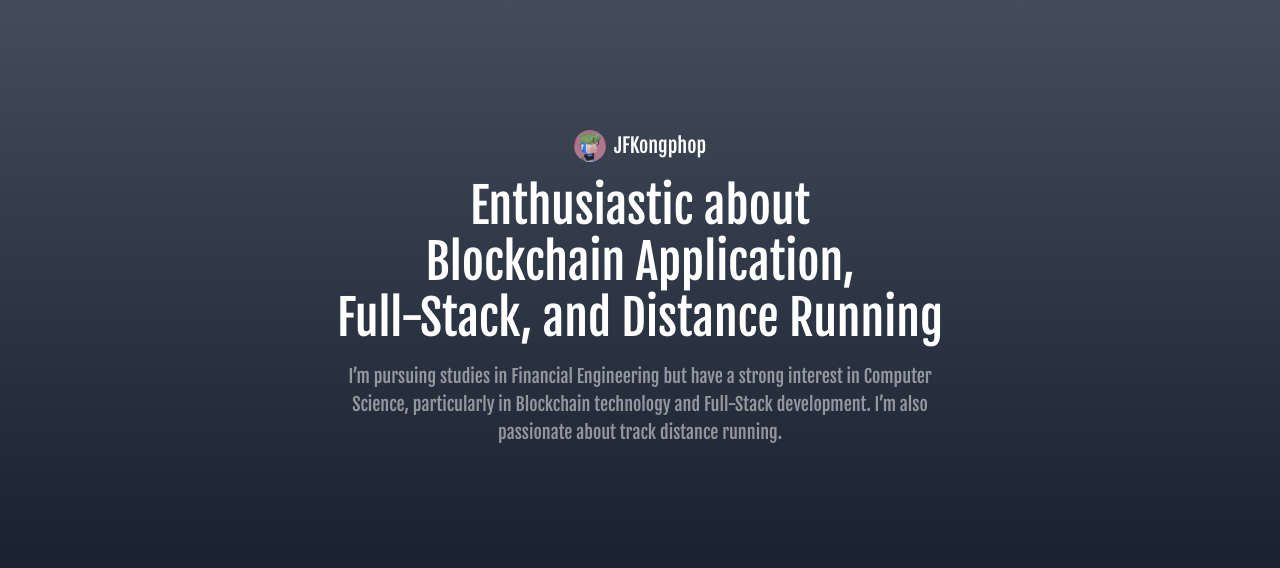
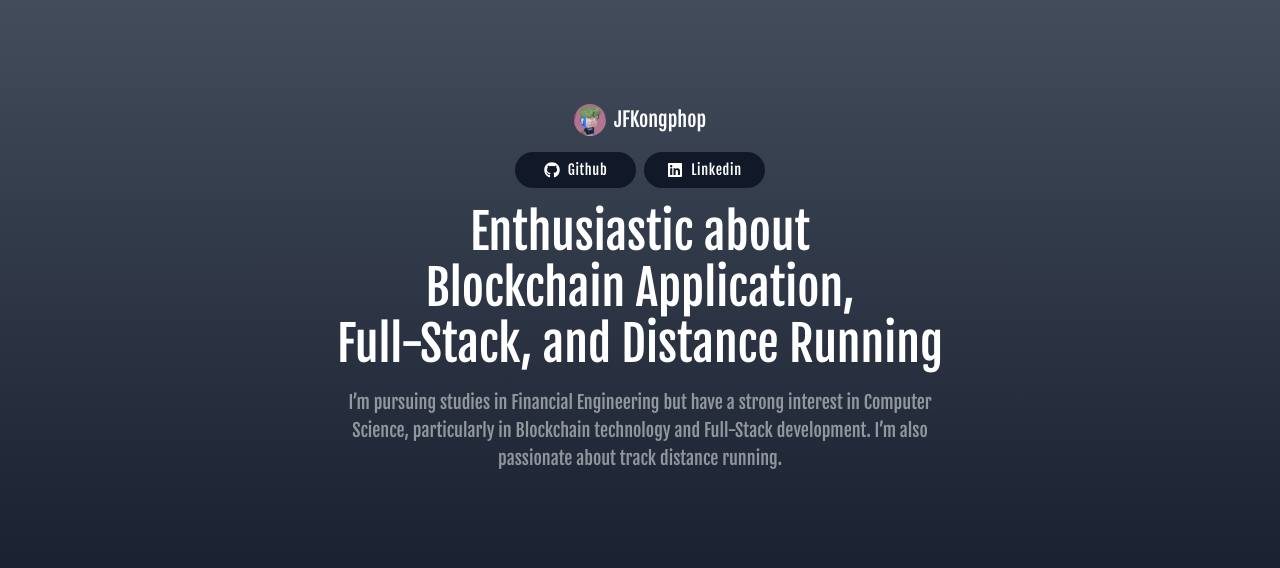
Before and after one commit to JFKongphop/running-dashboard, a React (Vite) app: page / in a window 1280 px wide. Shown: the part 112-680 px from the top of the page. Built offline with nearby package versions, Linux system fonts and the light colour scheme; a web font is replaced by a local one.

Commit message:
add github and linkedin

```diff
--- a/package.json
+++ b/package.json
@@ -18,6 +18,7 @@
     "lucide-react": "^0.477.0",
     "react": "^19.0.0",
     "react-dom": "^19.0.0",
+    "react-icons": "^5.5.0",
     "recharts": "^2.15.1",
     "tailwind-merge": "^3.0.2",
     "tailwindcss": "^4.0.9",
--- a/src/App.tsx
+++ b/src/App.tsx
@@ -1,3 +1,6 @@
+import { FaLinkedin, FaGithub } from "react-icons/fa";
+
+
 const App = () => {
   return (
     <div className="min-h-screen">
@@ -11,6 +14,34 @@ const App = () => {
               className="w-8 h-8 rounded-full"
             />
             <p className="text-xl">JFKongphop</p>
+          </div>
+        </div>
+        <div className="w-full flex sm:justify-center">
+          <div className="flex flex-row gap-2 w-[250px]">
+            <div
+              className="hover:ring-2 hover:ring-[#4b5563] px-4 py-2 rounded-4xl w-full flex flex-row items-center gap-2 bg-[#111827] cursor-pointer justify-center"
+            >
+              <FaGithub className="w-4 h-4" />
+              <a
+                href="https://github.com/JFKongphop"
+                target="_blank"
+                className="text-white text-sm tracking-wider"
+              >
+                Github
+              </a>
+            </div>
+            <div
+              className="hover:ring-2 hover:ring-[#4b5563] px-4 py-2 rounded-4xl w-full flex flex-row items-center gap-2 bg-[#111827] cursor-pointer justify-center"
+            >
+              <FaLinkedin className="w-4 h-4" />
+              <a
+                href="https://github.com/JFKongphop"
+                target="_blank"
+                className="text-white text-sm tracking-wider"
+              >
+                Linkedin
+              </a>
+            </div>
           </div>
         </div>
         <div
--- a/src/index.css
+++ b/src/index.css
@@ -7,14 +7,6 @@
 ::-webkit-scrollbar {
   display: none;
 }
-
-/* body {
-  margin: 0;
-  min-width: 320px;
-  min-height: 100vh;
-  background: linear-gradient(to top, #111827, #4b5563);
-  overflow-x: hidden;
-} */
 
 body {
   margin: 0;
@@ -29,7 +21,7 @@ body {
 }
 
 .first-screen {
-  height: 100vh; /* Covers only the first screen */
+  height: 100vh;
   background: linear-gradient(to top, #111827, #4b5563);
 }
 
@@ -85,14 +77,14 @@ body {
   --sidebar-ring: oklch(0.708 0 0);
 }
 
-a {
+/* a {
   font-weight: 500;
   color: #646cff;
   text-decoration: inherit;
 }
 a:hover {
   color: #535bf2;
-}
+} */
 
 
 
```
Also changed, not shown: 1 other file (tests, documents, lock files or other folders).
